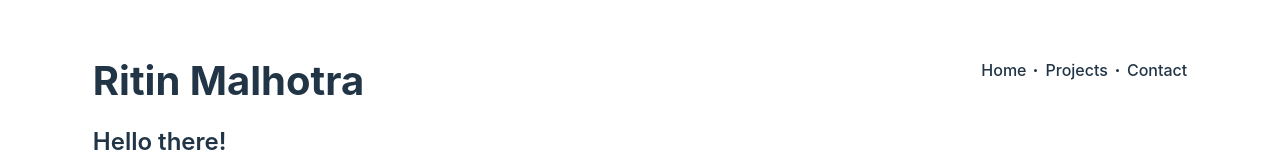
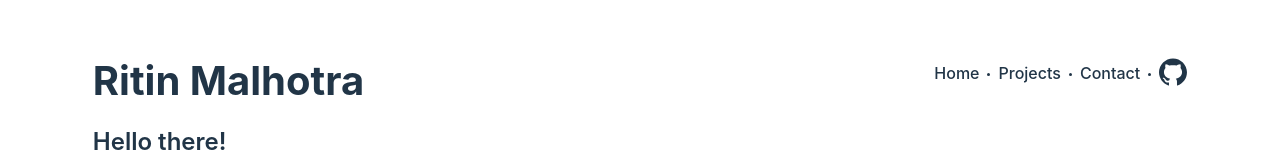
Before and after one commit to RitinDev/project-portfolio, a React (Vite) app: page / in a window 1280 px wide. Shown: the top 160 px of the page. Built offline with nearby package versions, Linux system fonts and the light colour scheme.

Commit message:
feat: add GitHub logo to navbar

```diff
--- a/src/components/nav/Navbar.css
+++ b/src/components/nav/Navbar.css
@@ -37,6 +37,10 @@
     transition: all 0.3s ease;
 }
 
+.github__logo {
+    font-size: 1.75rem !important;
+}
+
 .navbar__links a:hover {
     color: #646cff;
 }
--- a/src/components/nav/Navbar.tsx
+++ b/src/components/nav/Navbar.tsx
@@ -1,13 +1,17 @@
 import { Link, useLocation } from 'react-router-dom';
+import { GithubOutlined } from '@ant-design/icons';
 import './Navbar.css';
 
+// Internal navigation paths
 type PathList = Record<string, string>;
-
 const appPaths: PathList = {
     Home: '/',
     Projects: '/projects',
     Contact: '/contact',
 };
+
+// External links
+const githubProfileUrl = 'https://github.com/RitinDev';
 
 const Navbar = () => {
     const location = useLocation();
@@ -17,6 +21,7 @@ const Navbar = () => {
             <h1 className="navbar__heading">Ritin Malhotra</h1>
             <nav className="navbar">
                 <ul className="navbar__links">
+                    {/* Display internal links */}
                     {Object.entries(appPaths).map(([name, path]) => (
                         <li key={name}>
                             <Link
@@ -31,6 +36,16 @@ const Navbar = () => {
                             </Link>
                         </li>
                     ))}
+                    <li>
+                        <a
+                            href={githubProfileUrl}
+                            className="navbar__link github__logo"
+                            target="_blank"
+                            rel="noopener noreferrer"
+                        >
+                            <GithubOutlined />
+                        </a>
+                    </li>
                 </ul>
             </nav>
         </div>
```
